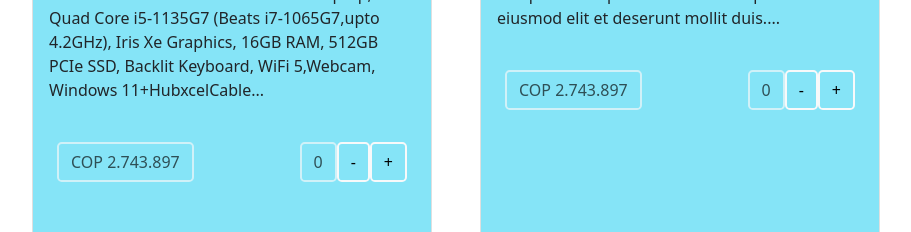
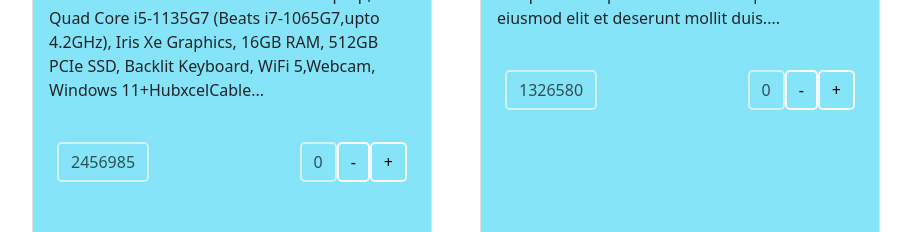
Before and after one commit to Jacke2415/Product_tile, a React (Create React App) app: page / in a window 1280 px wide. Shown: the part 438-670 px from the top of the page, without its empty margins (16-927 px from the left). Built offline with nearby package versions, Linux system fonts and the light colour scheme.

Commit message:
Adicionado precio

```diff
--- a/src/App.js
+++ b/src/App.js
@@ -8,9 +8,11 @@ function App() {
 
 	let description = '2022 HP Pavilion 17.3-inch IPS FHD Laptop, Intel Quad Core i5-1135G7 (Beats i7-1065G7,upto 4.2GHz), Iris Xe Graphics, 16GB RAM, 512GB PCIe SSD, Backlit Keyboard, WiFi 5,Webcam, Windows 11+HubxcelCables Anim occaecat sunt in labore incididunt pariatur aliqua eiusmod consequat fugiat nisi aute non esse.';
 	let description2 = 'Tempor anim quis ullamco esse reprehenderit eiusmod elit et deserunt mollit duis.';
+	let price = 2456985;
+	let price2 = 1326580;
 
-	const ClothProductTile = HOrderComponent(ProductTileContainer, true, { productSize: [], description });
-	const ToysProductTile = HOrderComponent(ProductTileContainer, false, { description: description2 });
+	const ClothProductTile = HOrderComponent(ProductTileContainer, true, { productSize: [], description, price });
+	const ToysProductTile = HOrderComponent(ProductTileContainer, false, { description: description2, price: price2 });
 	return (
 		<div className="App">
 			<header className="App-header">
--- a/src/components/HOrderComponent.js
+++ b/src/components/HOrderComponent.js
@@ -17,13 +17,19 @@ export const HOrderComponent = (WrappedComponent, usesSize, data) => {
 				<>
 					{ usesSize ?
 						<WrappedComponent
-						description={this.state.data.description }
+						description ={this.state.data.description }
+						price ={this.state.data.price }
 						{...this.props }>
 							<SizeSelector />
 						</WrappedComponent>
-					: <WrappedComponent
+
+					:
+					<WrappedComponent
 						description={this.state.data.description}
+						price = {this.state.data.price}
 						{...this.props} />
+
+
 					}
 				</>
 		)
--- a/src/components/ProductTile.js
+++ b/src/components/ProductTile.js
@@ -6,11 +6,14 @@ const ProductTile = (props) => {
 
 	const [count, setCount] = useState(0);
 	const [description, setDescription] = useState('');
+	const [price, setPrice] = useState(0);
 
 	useEffect(() => {
 		// After mounting!!
 		setDescription(props.description.slice(0, 200));
-	}, [props.description]);
+		setPrice(props.price)
+		console.log(props.price)
+	}, [props.description, props.price]);
 
 	const decrease = () => {
 		if (count > 0) {
@@ -29,12 +32,12 @@ const ProductTile = (props) => {
 				/>
 				<div className="card-body bg-info bg-opacity-50">
 					<h5 className="card-title">Laptop HP</h5>
-					<p className="card-text text-align-justify">{description + '...'}</p>
+					<p className="card-text text-align-justify">{ description + '...' }</p>
 					{/* <Link to='https://pluralsight.com'>View more</Link> */}
 					{props.children}
 					<div className="d-flex bd-highlight mb-3">
 						<div className="me-auto p-2 bd-highlight">
-							<span className="btn btn-outline-light mt-3 disabled text-black border-2 rounded-3">COP 2.743.897</span>
+							<span className="btn btn-outline-light mt-3 disabled text-black border-2 rounded-3">{ price }</span>
 						</div>
 						<div className="p-2 bd-highlight">
 							<span
@@ -59,7 +62,7 @@ export default class ProductTileContainer extends Component {
 	constructor() {
 		super();
 		this.state = {
-			desciption: ''
+			description: ''
 		};
 	}
 
@@ -71,7 +74,8 @@ export default class ProductTileContainer extends Component {
 		return(
 			<div>
 				<span>Container</span>
-				<ProductTile description={this.props.description} />
+				<ProductTile description={this.props.description}
+				price={this.props.price} />
 			</div>
 		);
 	}
```
